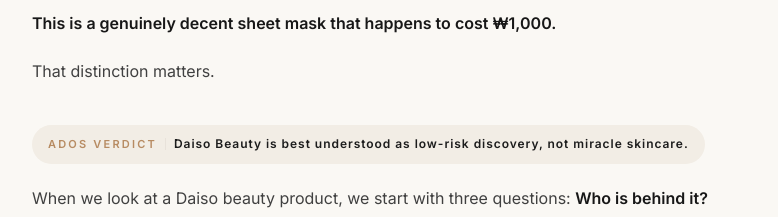
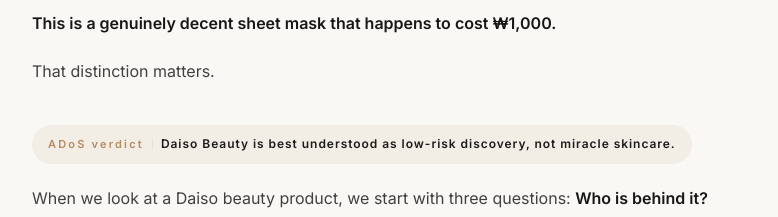
Before and after one commit to Essenly-beauty/adropofseoul, a Next.js app: page /articles/daiso-korea-beauty in a window 1280 px wide. Shown: the part 5800-6017 px from the top of the page, without its empty margins (248-1026 px from the left). Built offline with nearby package versions, Linux system fonts and the light colour scheme; no server answers.

Commit message:
Preserve ADoS brand casing

```diff
--- a/components/editorial/Prose.tsx
+++ b/components/editorial/Prose.tsx
@@ -48,7 +48,7 @@ function renderEditorialH3(children: ReactNode, anchored = false) {
     return (
       <h3
         id={anchored ? slugify(label) : undefined}
-        className="not-prose mt-10 inline-flex scroll-mt-24 items-center rounded-full bg-porcelain px-3 py-2 text-[11px] font-semibold uppercase tracking-label text-accent"
+        className="not-prose mt-10 inline-flex scroll-mt-24 items-center rounded-full bg-porcelain px-3 py-2 text-[11px] font-semibold tracking-label text-accent"
       >
         ADoS verdict
       </h3>
@@ -68,9 +68,7 @@ function renderEditorialParagraph(children: ReactNode) {
   if (verdict) {
     return (
       <p className="not-prose mt-5 inline-flex max-w-full flex-wrap items-center gap-2 rounded-[2rem] bg-porcelain px-4 py-2.5 text-[11px] font-semibold text-text">
-        <span className="uppercase tracking-label text-accent">
-          ADoS verdict
-        </span>
+        <span className="tracking-label text-accent">ADoS verdict</span>
         <span aria-hidden className="h-3 w-px bg-soft-gray" />
         <span className="text-xs tracking-[0.08em]">{verdict[1]}</span>
       </p>
```
Also changed, not shown: 1 other file (tests, documents, lock files or other folders).
